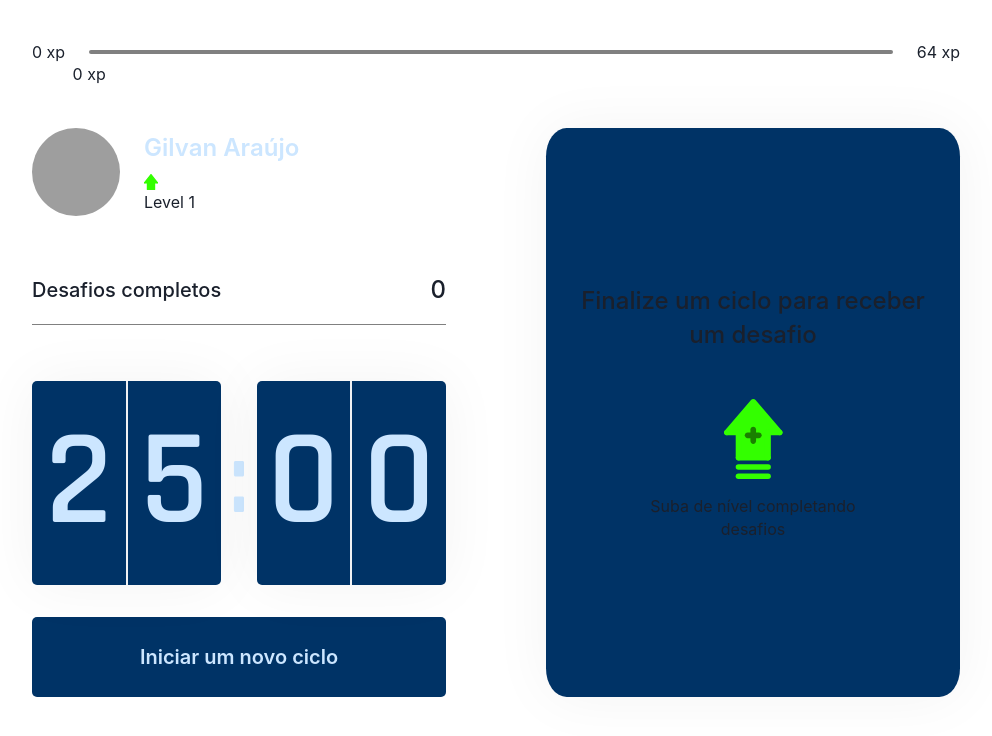
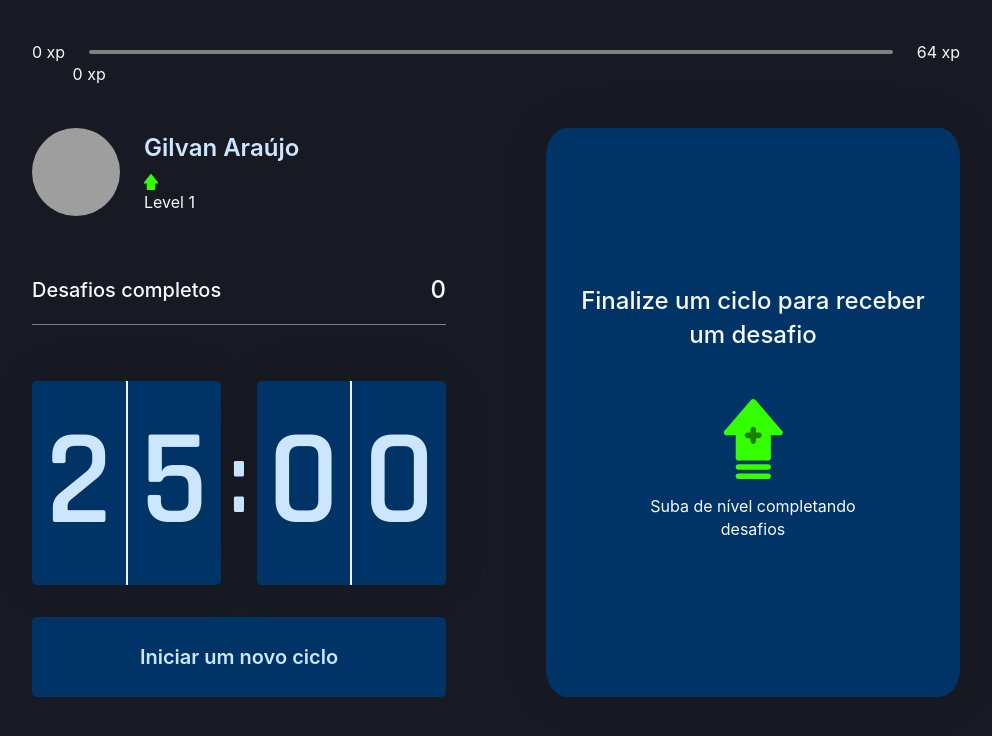
Before and after one commit to Gilvan-Araujo/MoveIt, a Next.js app: page / in a window 1280 px wide. Shown: the top 736 px of the page, without its empty margins (144-1136 px from the left). Built offline with nearby package versions, Linux system fonts and the light colour scheme; grey boxes are pictures that could not be loaded.

Commit message:
:lipstick: chore: add chakra theme

```diff
--- a/package.json
+++ b/package.json
@@ -27,6 +27,8 @@
     "@types/node": "^14.14.31",
     "@types/react": "^17.0.2",
     "@types/react-dom": "^17.0.1",
+    "babel-plugin-inline-react-svg": "^2.0.1",
+    "babel-plugin-styled-components": "^1.13.1",
     "commitlint-config-gitmoji": "^2.2.5",
     "husky": "^6.0.0",
     "typescript": "^4.1.5"
--- a/src/pages/_app.tsx
+++ b/src/pages/_app.tsx
@@ -5,9 +5,11 @@ import Head from 'next/head'
 
 import { ChakraProvider } from '@chakra-ui/react'
 
+import { theme } from '../styles/theme'
+
 function MyApp({ Component, pageProps }) {
   return (
-    <ChakraProvider>
+    <ChakraProvider theme={theme}>
       <Head>
         <meta
           name="viewport"
--- /dev/null
+++ b/src/styles/theme.ts
@@ -0,0 +1,17 @@
+import { extendTheme } from '@chakra-ui/react'
+
+export const theme = extendTheme({
+  // fonts: {
+  //   heading: 'Roboto',
+  //   body: 'Roboto'
+  // },
+  styles: {
+    global: {
+      body: {
+        bg: 'gray.900',
+        color: 'gray.50',
+        flexDirection: 'column'
+      }
+    }
+  }
+})
```
Also changed, not shown: 1 other file (tests, documents, lock files or other folders).
